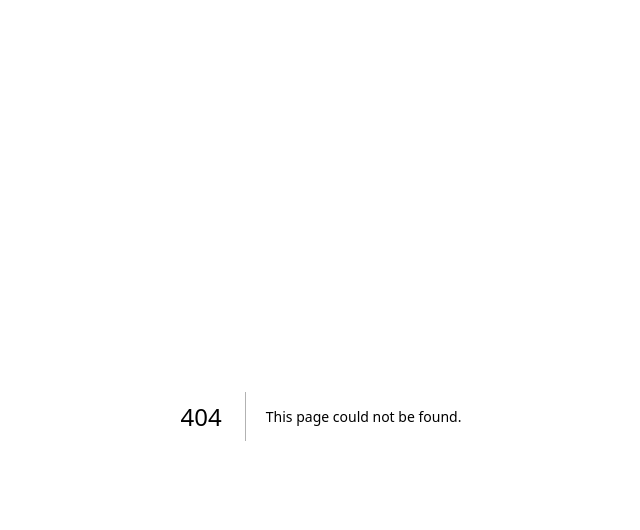
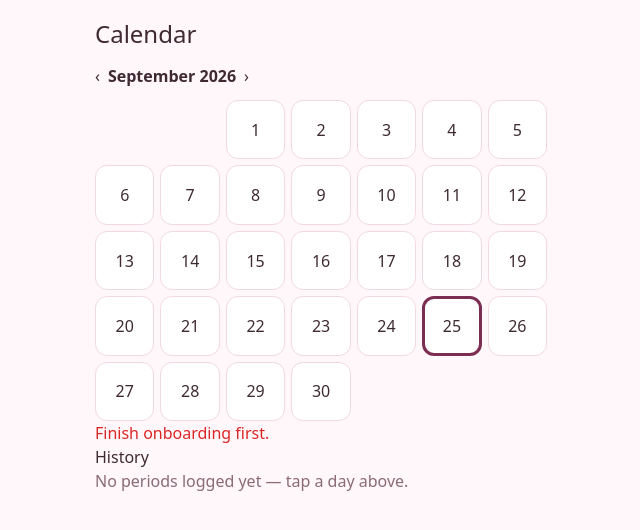
Before and after one commit to IretiAkin5/GroomingHer-Qubators, a Next.js app in the folder app/: page /calendar in a window 1280 px wide. Before the commit this address had no page. Shown: the top 530 px of the page, without its empty margins (319-959 px from the left). Built offline with nearby package versions, Linux system fonts and the light colour scheme.

Commit message:
Slice 2: period calendar with regularity badge + prediction range (no fertile window)

```diff
--- /dev/null
+++ b/app/app/api/cycles/route.ts
@@ -0,0 +1,43 @@
+import { NextResponse } from "next/server";
+import { desc, eq } from "drizzle-orm";
+import { db } from "@/lib/db";
+import { cycles } from "@/lib/schema";
+
+export const dynamic = "force-dynamic";
+
+function daysBetween(a: string, b: string) {
+  return Math.round((new Date(b).getTime() - new Date(a).getTime()) / 86400000);
+}
+function addDays(dateStr: string, n: number) {
+  const d = new Date(dateStr + "T12:00:00");
+  d.setDate(d.getDate() + n);
+  return d.toISOString().slice(0, 10);
+}
+
+export async function GET(req: Request) {
+  const profileId = new URL(req.url).searchParams.get("profileId") ?? "";
+  if (!profileId) return NextResponse.json({ error: "Missing profile." }, { status: 400 });
+  const rows = await db.select().from(cycles).where(eq(cycles.profileId, profileId)).orderBy(desc(cycles.startDate));
+
+  const asc = [...rows].reverse();
+  const lengths = asc.slice(1).map((c, i) => daysBetween(asc[i].startDate, c.startDate));
+  const badge = lengths.length < 1 ? null : lengths.every((l) => l >= 21 && l <= 45) ? "Regular" : "Irregular — see why";
+  const avg = lengths.length ? Math.round(lengths.reduce((a, b) => a + b, 0) / lengths.length) : 28;
+  const last = asc[asc.length - 1]?.startDate;
+  const predicted = last ? [addDays(last, avg - 1), addDays(last, avg), addDays(last, avg + 1)] : [];
+
+  return NextResponse.json({ cycles: rows, stats: { lengths, badge, predicted } });
+}
+
+export async function POST(req: Request) {
+  const body = await req.json().catch(() => null);
+  const profileId = String(body?.profileId ?? "");
+  const startDate = String(body?.startDate ?? "");
+  const endDate = body?.endDate ? String(body.endDate) : null;
+  const flow = ["light", "medium", "heavy"].includes(body?.flow) ? body.flow : "medium";
+  if (!profileId || !/^\d{4}-\d{2}-\d{2}$/.test(startDate)) return NextResponse.json({ error: "Pick a valid start day." }, { status: 400 });
+  if (endDate && !/^\d{4}-\d{2}-\d{2}$/.test(endDate)) return NextResponse.json({ error: "Pick a valid end day." }, { status: 400 });
+
+  const [row] = await db.insert(cycles).values({ profileId, startDate, endDate, flow }).returning({ id: cycles.id });
+  return NextResponse.json({ ok: true, id: row.id });
+}
--- /dev/null
+++ b/app/app/calendar/page.tsx
@@ -0,0 +1,65 @@
+"use client";
+import { useEffect, useState } from "react";
+
+interface Cycle { id: string; startDate: string; endDate: string | null; flow: string }
+
+export default function Calendar() {
+  const [month, setMonth] = useState(() => { const d = new Date(); return { y: d.getFullYear(), m: d.getMonth() }; });
+  const [cycles, setCycles] = useState<Cycle[]>([]);
+  const [badge, setBadge] = useState<string | null>(null);
+  const [predicted, setPredicted] = useState<string[]>([]);
+  const [day, setDay] = useState("");
+  const [flow, setFlow] = useState("medium");
+  const [msg, setMsg] = useState("");
+
+  const profileId = typeof window !== "undefined" ? localStorage.getItem("gh_profile") ?? "" : "";
+
+  async function load() {
+    if (!profileId) { setMsg("Finish onboarding first."); return; }
+    const res = await fetch(`/api/cycles?profileId=${profileId}`);
+    const data = await res.json();
+    if (res.ok) { setCycles(data.cycles); setBadge(data.stats.badge); setPredicted(data.stats.predicted); }
+  }
+  useEffect(() => { load(); }, []);
+
+  async function save(kind: "start" | "end") {
+    setMsg("");
+    const body = kind === "start" ? { profileId, startDate: day, flow } : { profileId, startDate: day, endDate: day, flow };
+    const res = await fetch("/api/cycles", { method: "POST", headers: { "Content-Type": "application/json" }, body: JSON.stringify(body) });
+    const data = await res.json();
+    if (!res.ok) { setMsg(data.error ?? "Could not save."); return; }
+    setDay(""); load();
+  }
+
+  const first = new Date(month.y, month.m, 1);
+  const cells: (number | null)[] = [...Array(first.getDay()).fill(null), ...Array(new Date(month.y, month.m + 1, 0).getDate()).keys()].map((d) => (typeof d === "number" ? d + 1 : null));
+  const iso = (d: number) => `${month.y}-${String(month.m + 1).padStart(2, "0")}-${String(d).padStart(2, "0")}`;
+  const periodDays = new Set(cycles.flatMap((c) => { const out: string[] = [c.startDate]; if (c.endDate) { let d = c.startDate; while (d < c.endDate) { const n = new Date(d + "T12:00:00"); n.setDate(n.getDate() + 1); d = n.toISOString().slice(0, 10); out.push(d); } } return out; }));
+  const today = new Date().toISOString().slice(0, 10);
+
+  return (
+    <div>
+      <h1 style={{ fontSize: 24 }}>Calendar</h1>
+      {badge && <p style={{ background: badge.startsWith("Regular") ? "#E6F7F4" : "#FEF3C7", padding: 12, borderRadius: 12 }}><b>{badge}</b>{predicted.length > 0 && <> · Next likely: {predicted[0]} – {predicted[2]}</>}</p>}
+      <div style={{ display: "flex", gap: 8, alignItems: "center", margin: "12px 0" }}>
+        <button onClick={() => setMonth({ y: month.m === 0 ? month.y - 1 : month.y, m: (month.m + 11) % 12 })}>‹</button>
+        <b>{first.toLocaleString("default", { month: "long", year: "numeric" })}</b>
+        <button onClick={() => setMonth({ y: month.m === 11 ? month.y + 1 : month.y, m: (month.m + 1) % 12 })}>›</button>
+      </div>
+      <div style={{ display: "grid", gridTemplateColumns: "repeat(7,1fr)", gap: 6 }}>
+        {cells.map((d, i) => d === null ? <div key={i} /> : (
+          <button key={i} onClick={() => setDay(iso(d))} style={{ aspectRatio: "1", borderRadius: 12, border: iso(d) === today ? "3px solid #7C2D52" : "1px solid #F1D9E0", background: periodDays.has(iso(d)) ? "#E85D8A" : predicted.includes(iso(d)) ? "#FBDCE6" : "#fff", color: periodDays.has(iso(d)) ? "#fff" : "#3F2A33", fontWeight: periodDays.has(iso(d)) ? 800 : 400 }}>{d}</button>
+        ))}
+      </div>
+      {day && <div style={{ background: "#fff", border: "1px solid #F1D9E0", borderRadius: 16, padding: 16, marginTop: 12 }}>
+        <b>{day}</b>
+        <div>{["light", "medium", "heavy"].map((f) => <button key={f} onClick={() => setFlow(f)} style={{ padding: "10px 14px", borderRadius: 999, margin: 4, border: flow === f ? "2px solid #E85D8A" : "2px solid #F1D9E0", background: flow === f ? "#FBDCE6" : "#fff" }}>{f}</button>)}</div>
+        <button onClick={() => save("start")} style={{ padding: 12, borderRadius: 12, background: "#7C2D52", color: "#fff", fontWeight: 800, border: "none", marginRight: 8 }}>Save period day</button>
+      </div>}
+      {msg && <p style={{ color: "#DC2626" }}>{msg}</p>}
+      <h3>History</h3>
+      {cycles.length === 0 ? <p style={{ color: "#8a6b76" }}>No periods logged yet — tap a day above.</p> :
+        <ul>{cycles.map((c) => <li key={c.id}>{c.startDate}{c.endDate && c.endDate !== c.startDate ? ` – ${c.endDate}` : ""} · {c.flow}</li>)}</ul>}
+    </div>
+  );
+}
```
